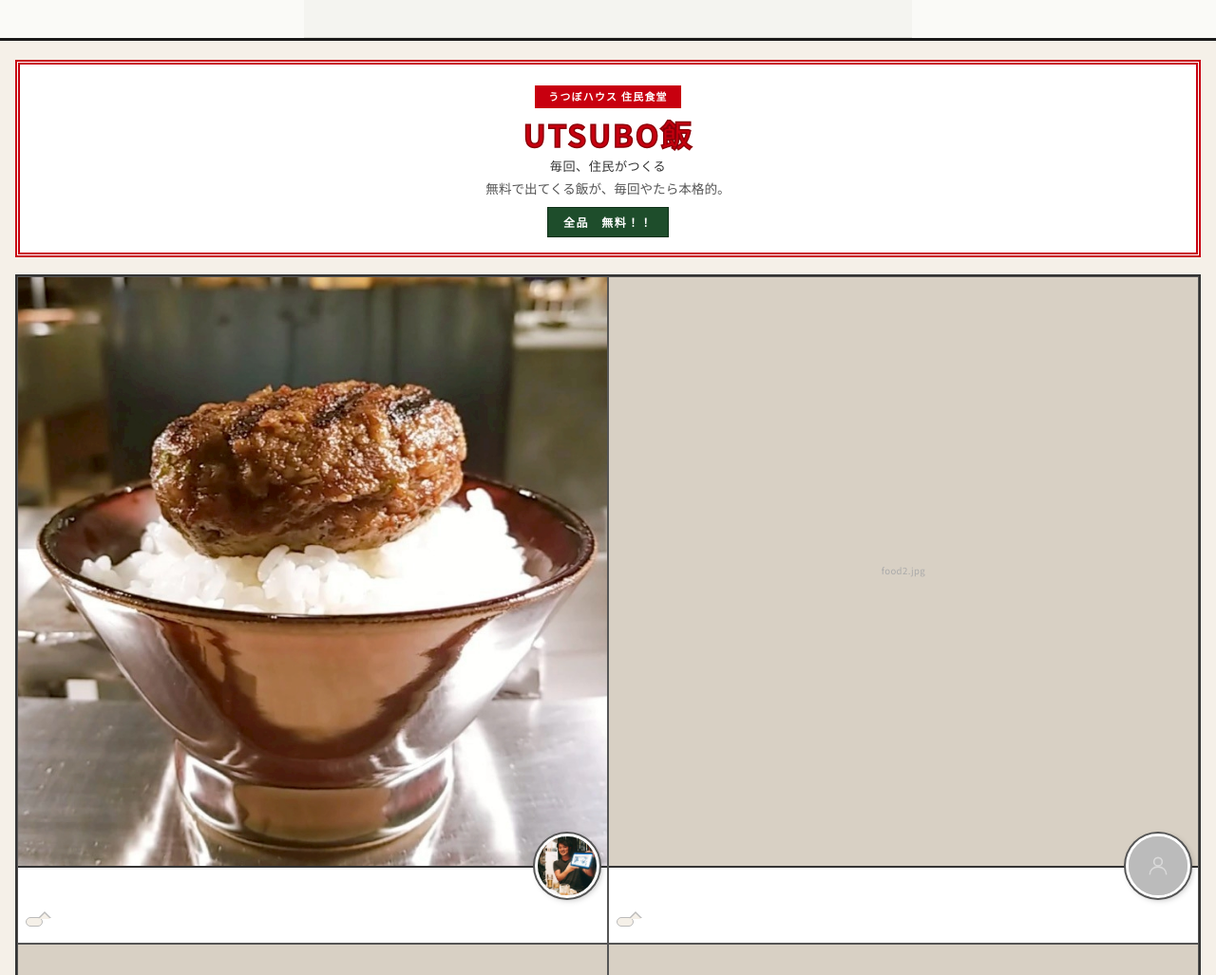
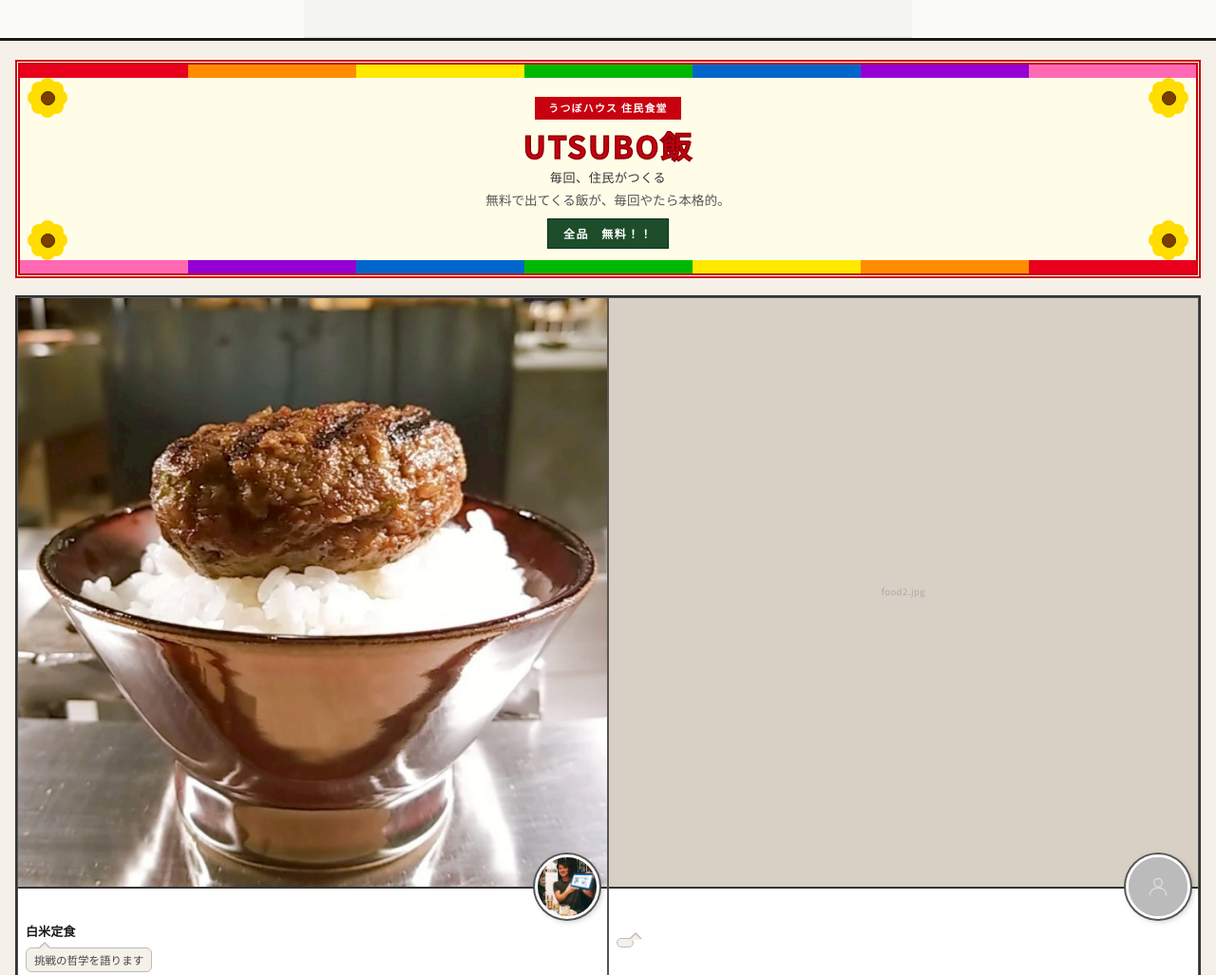
Before and after one commit to mugendayo/utsubo, a plain HTML site: page index.html in a window 1280 px wide. Shown: the part 3291-4318 px from the top of the page at 95% size. Drawn offline with Linux system fonts and the light colour scheme.

Commit message:
UTSUBO飯ヘッダー：虹帯＋ひまわり装飾追加、food1に白米定食・ひとこと入力

```diff
--- a/index.html
+++ b/index.html
@@ -630,14 +630,94 @@
       padding: 20px 16px 28px;
     }
 
-    /* ── ヘッダー：店舗看板スタイル ── */
+    /* ── ヘッダー：店舗看板スタイル（虹＋ひまわり装飾） ── */
     .food-header {
-      background: #fff;
-      border: 5px double #c8000f;   /* double でニ重枠 */
-      padding: 18px 16px 16px;
+      background: #fffde8;
+      border: 5px double #c8000f;
+      padding: 30px 16px 26px;   /* 虹帯分の余白 */
       text-align: center;
       margin-bottom: 18px;
       position: relative;
+      overflow: hidden;
+    }
+
+    /* 上部レインボー帯 */
+    .food-header::before {
+      content: '';
+      position: absolute;
+      top: 0; left: 0; right: 0;
+      height: 14px;
+      background: linear-gradient(to right,
+        #e8001c 0 14.3%,
+        #ff8c00 14.3% 28.6%,
+        #ffe900 28.6% 42.9%,
+        #00b800 42.9% 57.2%,
+        #0066cc 57.2% 71.5%,
+        #9400d3 71.5% 85.8%,
+        #ff69b4 85.8% 100%
+      );
+    }
+
+    /* 下部レインボー帯 */
+    .food-header::after {
+      content: '';
+      position: absolute;
+      bottom: 0; left: 0; right: 0;
+      height: 14px;
+      background: linear-gradient(to right,
+        #ff69b4 0 14.3%,
+        #9400d3 14.3% 28.6%,
+        #0066cc 28.6% 42.9%,
+        #00b800 42.9% 57.2%,
+        #ffe900 57.2% 71.5%,
+        #ff8c00 71.5% 85.8%,
+        #e8001c 85.8% 100%
+      );
+    }
+
+    /* ひまわり装飾（4隅） */
+    .food-sun {
+      position: absolute;
+      width: 38px;
+      height: 38px;
+      display: block;
+      pointer-events: none;
+    }
+
+    .food-sun--tl { top: 16px; left: 10px; }
+    .food-sun--tr { top: 16px; right: 10px; }
+    .food-sun--bl { bottom: 16px; left: 10px; }
+    .food-sun--br { bottom: 16px; right: 10px; }
+
+    /* 花びら（box-shadow で放射状に） */
+    .food-sun::before {
+      content: '';
+      position: absolute;
+      width: 10px; height: 10px;
+      background: #ffcc00;
+      border-radius: 50%;
+      top: 14px; left: 14px;
+      box-shadow:
+        0px -13px 0 3px #ffdd00,
+        9px -9px  0 3px #ffdd00,
+        13px 0px  0 3px #ffdd00,
+        9px  9px  0 3px #ffdd00,
+        0px  13px 0 3px #ffdd00,
+       -9px  9px  0 3px #ffdd00,
+       -13px 0px  0 3px #ffdd00,
+       -9px -9px  0 3px #ffdd00;
+    }
+
+    /* 中心の茶色い丸 */
+    .food-sun::after {
+      content: '';
+      position: absolute;
+      width: 13px; height: 13px;
+      background: #7a3e00;
+      border-radius: 50%;
+      top: 12px; left: 12px;
+      border: 1.5px solid #4a2400;
+      z-index: 1;
     }
 
     /* 看板の上部スタンプ帯 */
@@ -1304,6 +1384,10 @@
   ──────────────────────────────────────────────── -->
   <section class="section-food">
     <div class="food-header">
+      <span class="food-sun food-sun--tl" aria-hidden="true"></span>
+      <span class="food-sun food-sun--tr" aria-hidden="true"></span>
+      <span class="food-sun food-sun--bl" aria-hidden="true"></span>
+      <span class="food-sun food-sun--br" aria-hidden="true"></span>
       <span class="food-header-stamp">うつぼハウス 住民食堂</span>
       <p class="section-label">UTSUBO飯</p>
       <p class="section-desc">毎回、住民がつくる</p>
@@ -1322,9 +1406,9 @@
           <div class="food-avatar">
             <img src="photos/cook1.jpg" alt="住民" style="object-position: center 15%;">
           </div>
-          <p class="food-dish"><!-- [料理名] 例: 肉汁ハンバーグ丼 --></p>
-          <p class="food-cook"><!-- [住民名] 例: ○○さん --></p>
-          <div class="food-bubble"><!-- [ひとこと] --></div>
+          <p class="food-dish">白米定食</p>
+          <p class="food-cook"><!-- [住民名] --></p>
+          <div class="food-bubble">挑戦の哲学を語ります</div>
         </div>
       </div>
 
```
